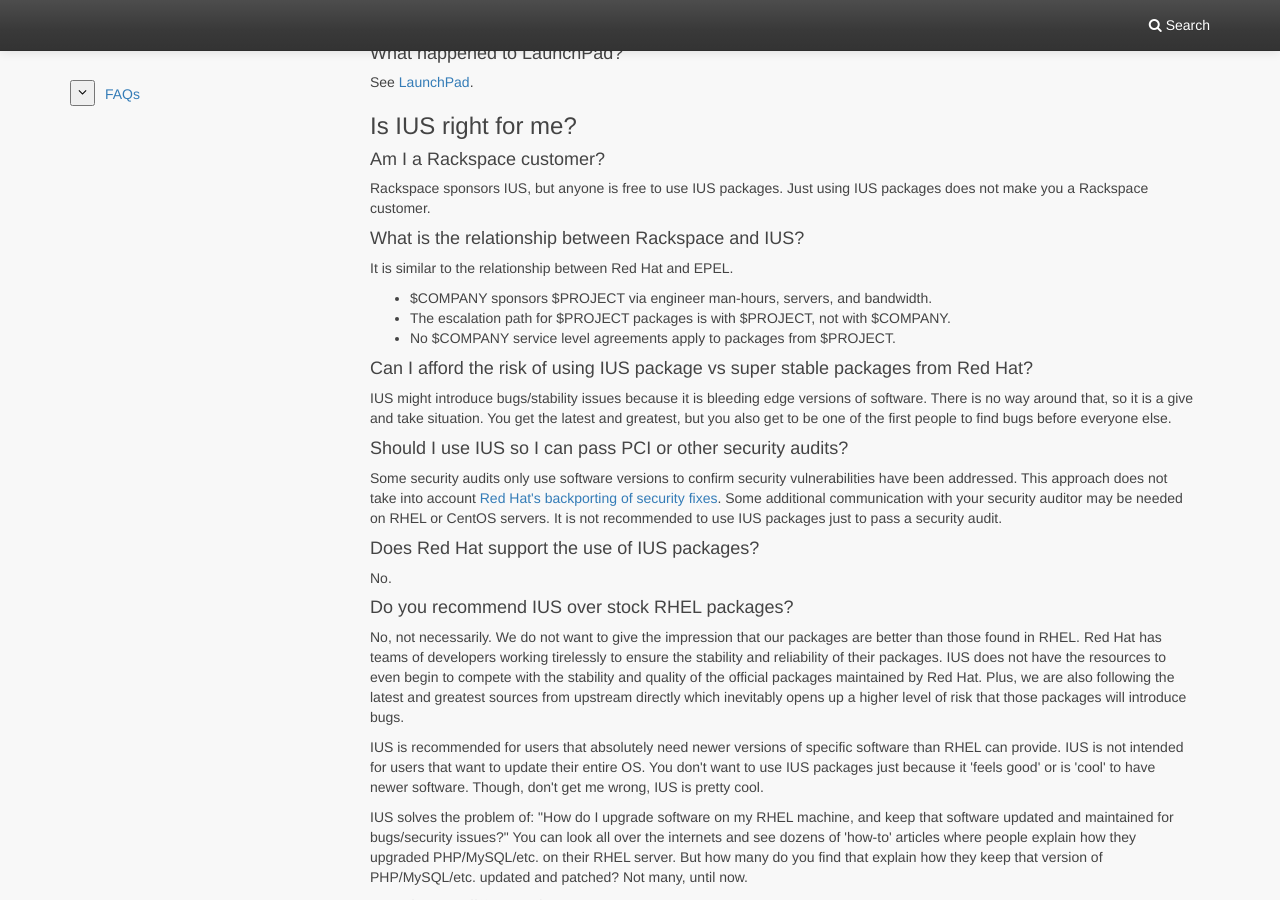
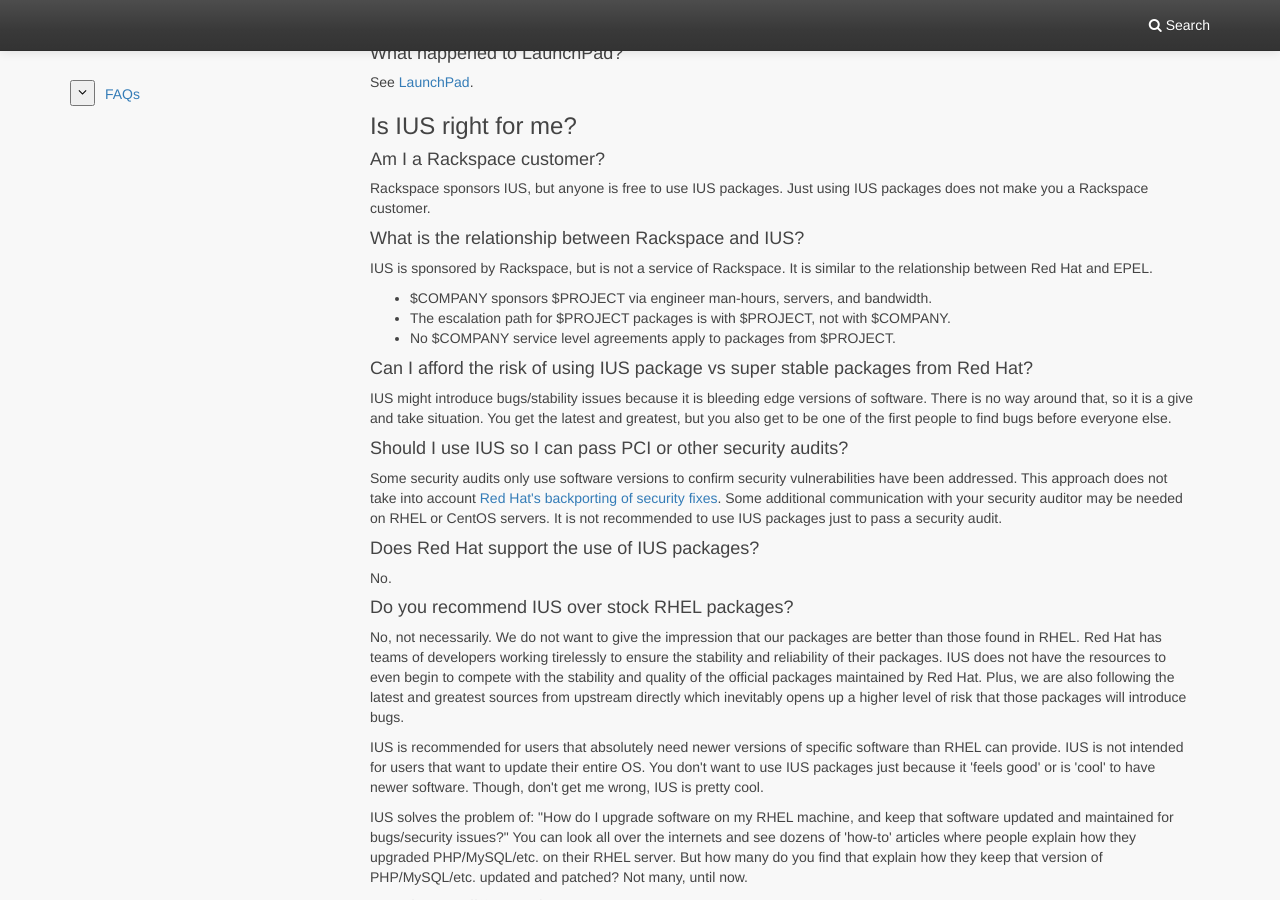
Before and after one commit to iusrepo/ius.io, an MkDocs documentation site: the page built from docs/FAQs.md, in a window 1280 px wide and 900 px high, scrolled down 787 px. Built offline with MkDocs 1.6.1, drawn with Linux system fonts in a browser that asks for light colours; nearby versions of some CDN libraries; library files that are not in the unit come from our copies; comment, search, counter and statistics services are not loaded; old or Windows-style settings are respelled for this version of MkDocs.

Commit message:
elaborate this answer a bit more

```diff
--- a/docs/FAQs.md
+++ b/docs/FAQs.md
@@ -60,7 +60,8 @@ packages does not make you a Rackspace customer.
 
 #### What is the relationship between Rackspace and IUS?
 
-It is similar to the relationship between Red Hat and EPEL.
+IUS is sponsored by Rackspace, but is not a service of Rackspace.  It is
+similar to the relationship between Red Hat and EPEL.
 
 * $COMPANY sponsors $PROJECT via engineer man-hours, servers, and bandwidth.
 * The escalation path for $PROJECT packages is with $PROJECT, not with $COMPANY.
```
